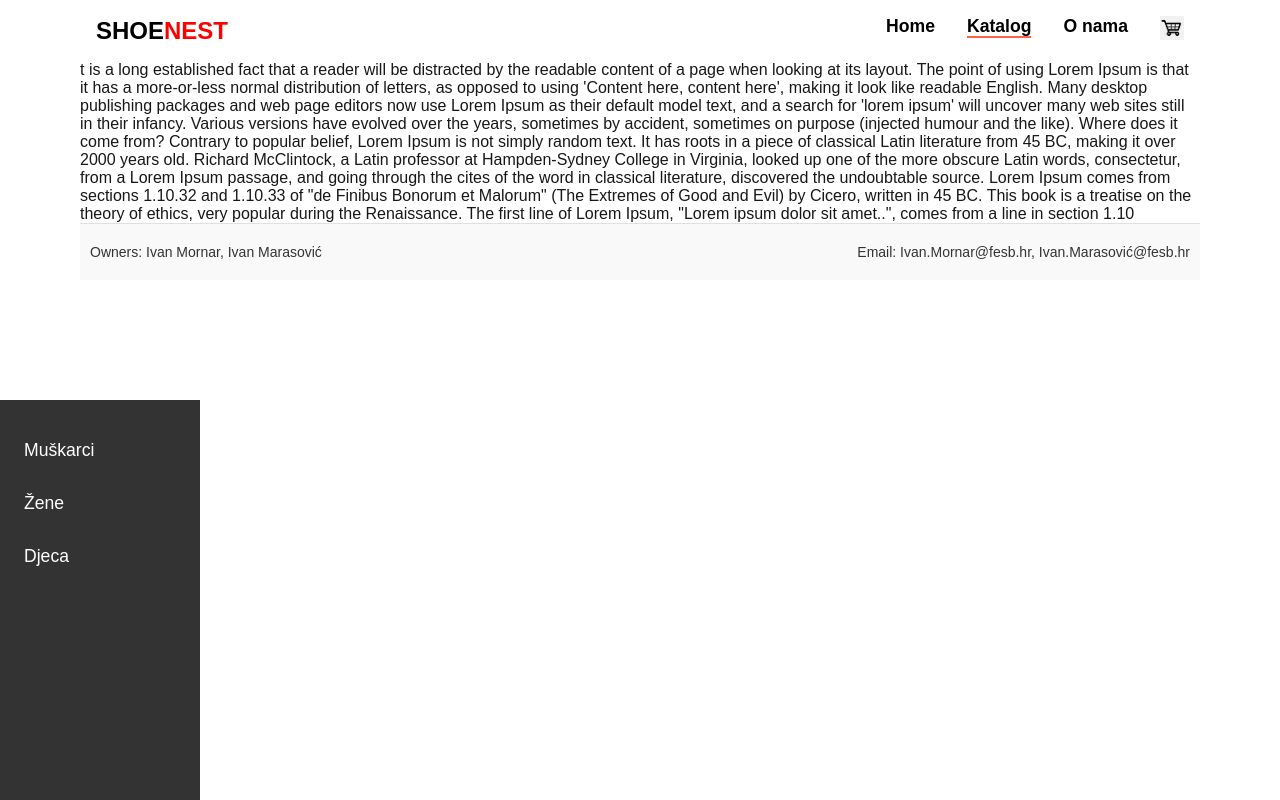
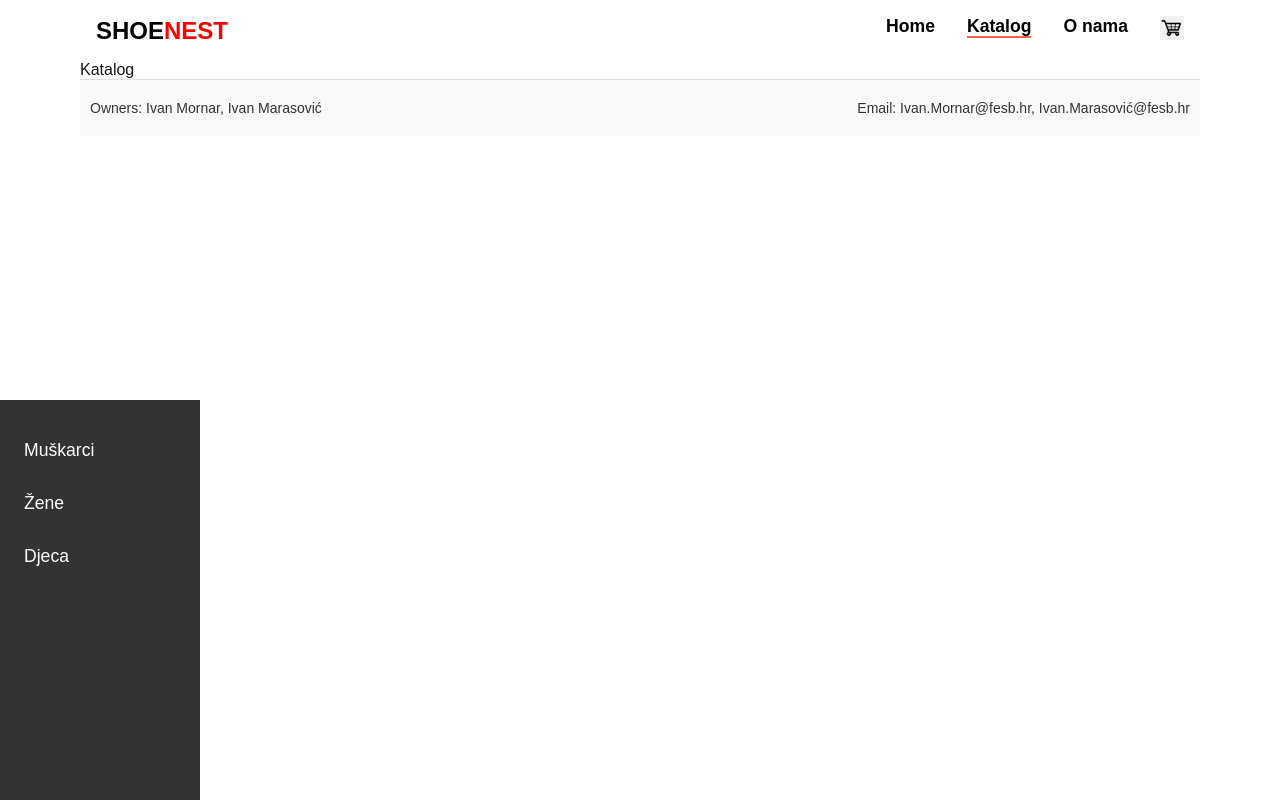
Before and after one commit to Mornar99/HCI-project, a Next.js app: page /katalog in a window 1280 px wide. Built offline with nearby package versions, Linux system fonts and the light colour scheme; no server answers.

Commit message:
deployment fix, navbar button is not working propertly on empty pages but that will be fixed in the future development of these pages

```diff
--- a/src/app/katalog/page.tsx
+++ b/src/app/katalog/page.tsx
@@ -3,26 +3,8 @@
 const Katalog = () => {
   return (
     <div>
-      <SubpageNavbar />t is a long established fact that a reader will be
-      distracted by the readable content of a page when looking at its layout.
-      The point of using Lorem Ipsum is that it has a more-or-less normal
-      distribution of letters, as opposed to using 'Content here, content here',
-      making it look like readable English. Many desktop publishing packages and
-      web page editors now use Lorem Ipsum as their default model text, and a
-      search for 'lorem ipsum' will uncover many web sites still in their
-      infancy. Various versions have evolved over the years, sometimes by
-      accident, sometimes on purpose (injected humour and the like). Where does
-      it come from? Contrary to popular belief, Lorem Ipsum is not simply random
-      text. It has roots in a piece of classical Latin literature from 45 BC,
-      making it over 2000 years old. Richard McClintock, a Latin professor at
-      Hampden-Sydney College in Virginia, looked up one of the more obscure
-      Latin words, consectetur, from a Lorem Ipsum passage, and going through
-      the cites of the word in classical literature, discovered the undoubtable
-      source. Lorem Ipsum comes from sections 1.10.32 and 1.10.33 of "de Finibus
-      Bonorum et Malorum" (The Extremes of Good and Evil) by Cicero, written in
-      45 BC. This book is a treatise on the theory of ethics, very popular
-      during the Renaissance. The first line of Lorem Ipsum, "Lorem ipsum dolor
-      sit amet..", comes from a line in section 1.10
+      <SubpageNavbar />
+      Katalog
     </div>
   );
 };
```
